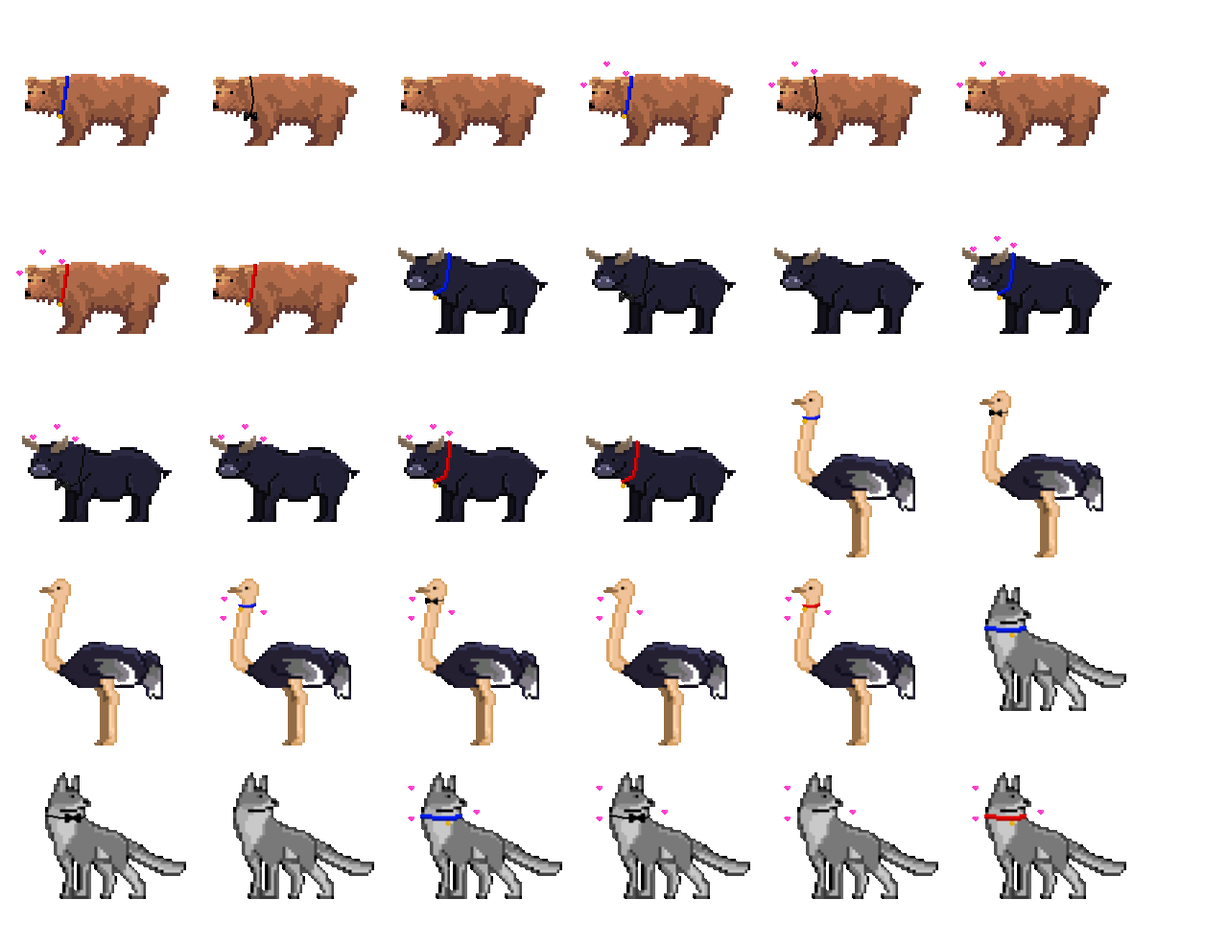
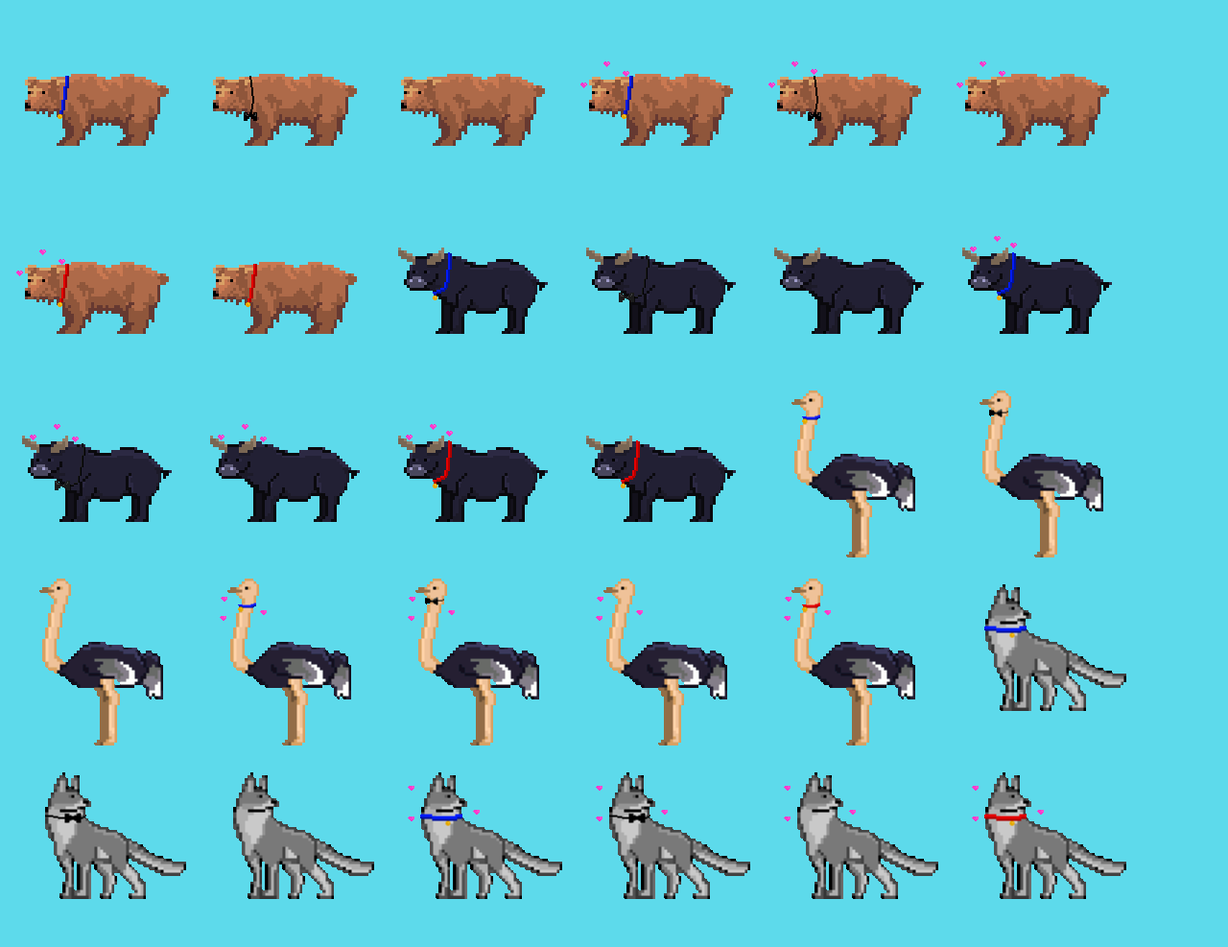
Before and after one commit to taylorpelsue/gifs, a plain HTML site: page index.html in a window 1280 px wide. Shown: the top 987 px of the page at 96% size. Drawn offline with Linux system fonts and the light colour scheme.

Commit message:
background color changed to blue

```diff
--- a/index.html
+++ b/index.html
@@ -8,7 +8,7 @@
     <title>GIFS!</title>
 </head>
 
-<body>
+<body style="background-color:rgb(93, 218, 235)">
 
     <img src="BearBCGIF.gif">
     <img src="BearBowtieGIF.gif">
```
